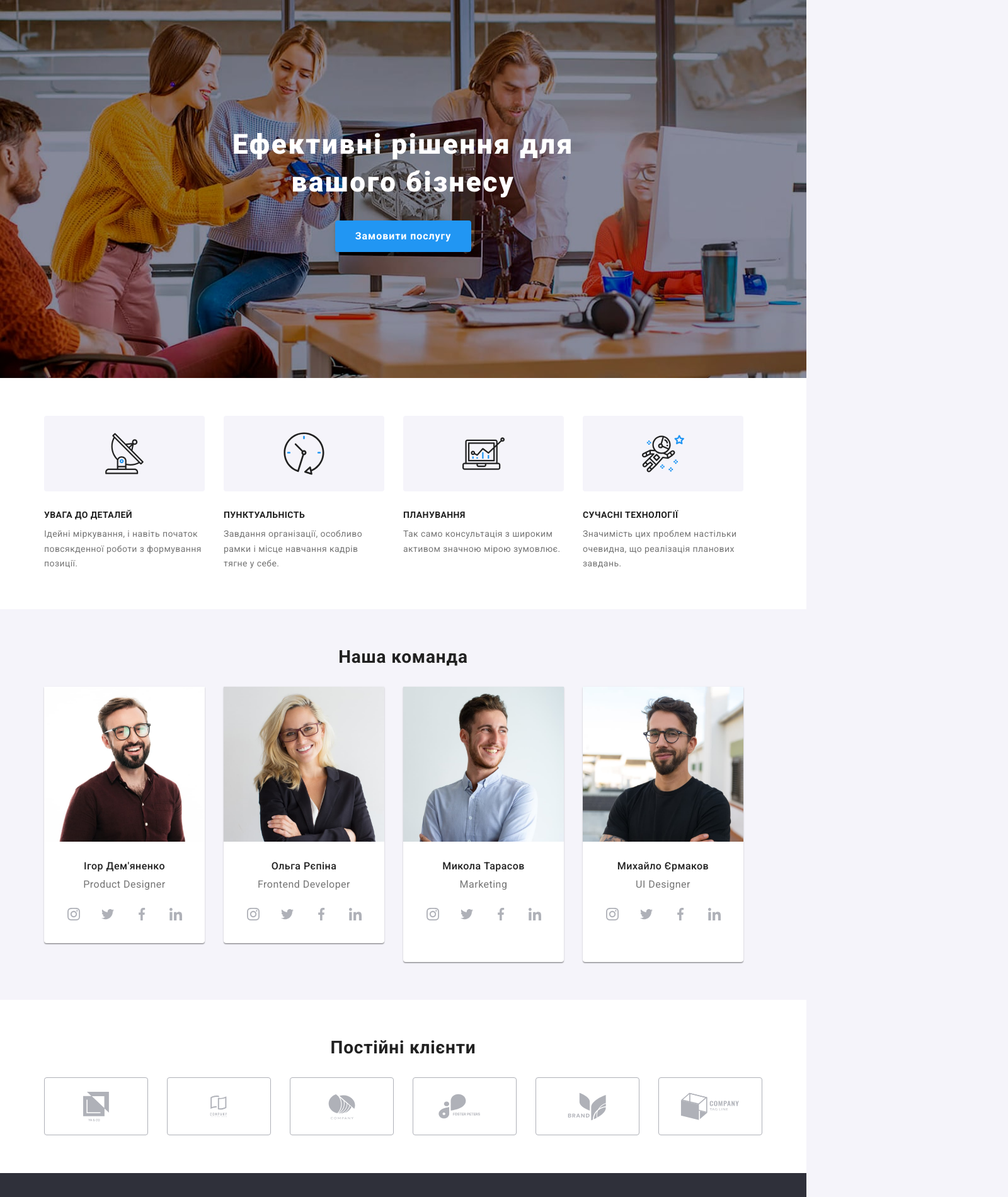
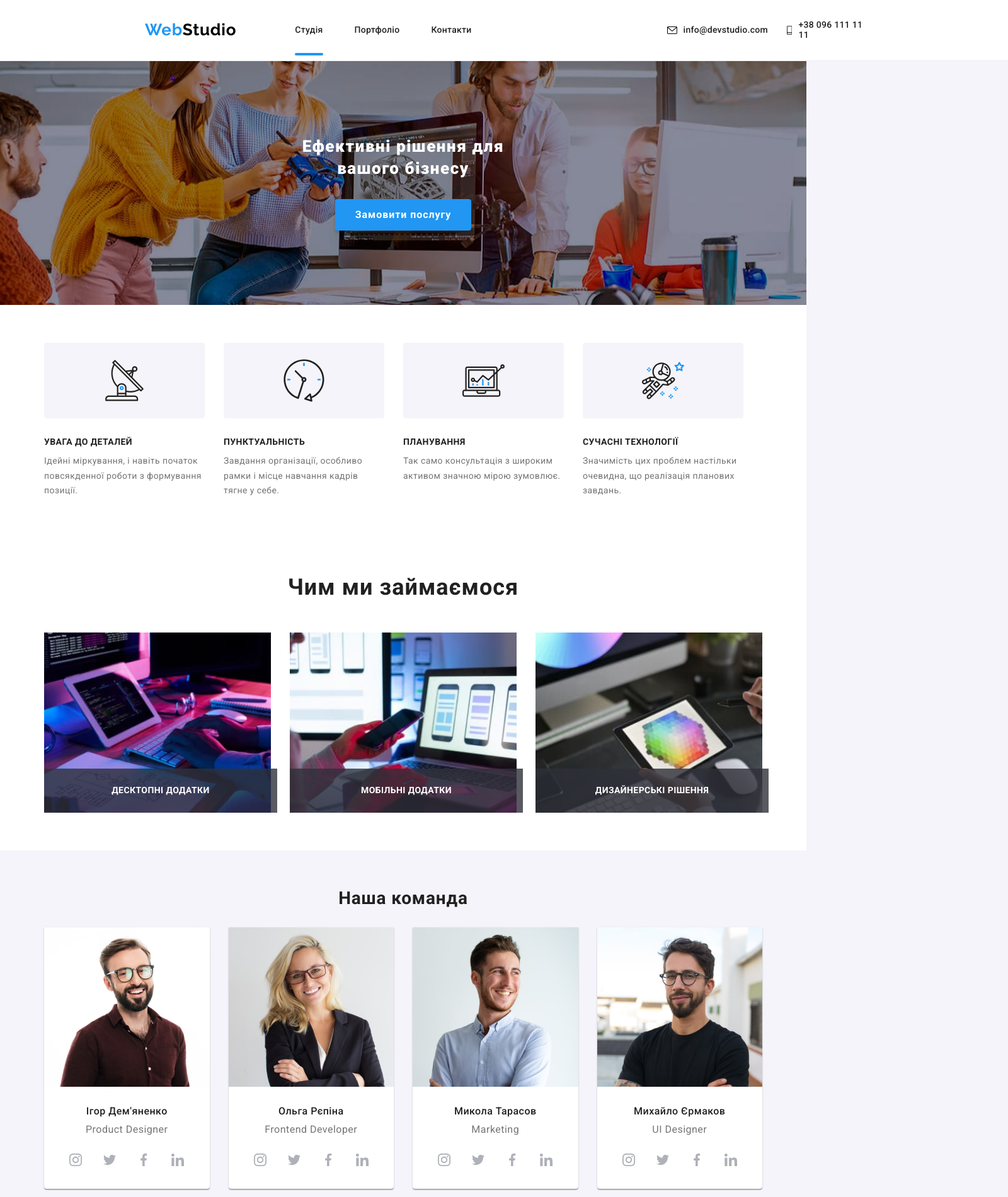
Before and after one commit to OksanaKozak/goit-markup-hw-08, a plain HTML site: page index.html in a window 1280 px wide. Shown: the top 1900 px of the page at 63% size, 1600 px wide, since content can reach past the window. Drawn offline with nearby package versions, Linux system fonts and the light colour scheme; files whose address does not match are found by name.

Commit message:
ДЗ-8 птн

```diff
--- a/index.html
+++ b/index.html
@@ -18,7 +18,7 @@
   </head>
 
   <body>
-    <!-- <header class="page-header">
+    <header class="page-header">
       <div class="header-div container">
         <nav class="navigation">
           <a href="./index.html" class="logo"
@@ -45,7 +45,7 @@
             </li>
           </ul>
       </div>
-    </header> -->
+    </header>
 
     <main>
       <!--  hero  -->
@@ -106,7 +106,7 @@
         </div>
       </section>
 
-      <section class="work section visualli-hidden">
+      <section class="work section">
         <div class="container">
           <h2 class="work__title">Чим ми займаємося</h2>
           <ul class="work__list">
--- a/sass/layouts/_clients.scss
+++ b/sass/layouts/_clients.scss
@@ -8,23 +8,21 @@
       &__list {
         display: flex;
         flex-wrap: wrap;
-        margin-right: - 30px;
-        margin-bottom: - 30px;
+        gap: 30px;
       }
       &__items {
         width: 100%;
         height: 92px;
         fill: currentColor;
-        margin-right: 30px;
-        margin-bottom: 30px;
+
         @media screen and (min-width:450px) {
-          width: calc((100% - 60px) / 2);
+          flex-basis: calc((100% - 30px) / 2);
         }
         @media screen and (min-width:768px) {
-          width: calc((100% - 90px) / 3);
+          flex-basis: calc((100% - 60px) / 3);
         }
         @media screen and (min-width:1200px) {
-          width: calc((100% - 180px) / 6);
+          flex-basis: calc((100% - 150px) / 6);
         }
       }
       &__link {
--- a/sass/layouts/_hero.scss
+++ b/sass/layouts/_hero.scss
@@ -1,8 +1,8 @@
 .hero {
     max-width: 1600px;
     text-align: center;
-    padding-top: 200px;
-    padding-bottom: 200px;
+    padding-top: 118px;
+    padding-bottom: 118px;
     margin-left: auto;
     margin-right: auto;
     background-image: url('../images/hero-min.jpg'), url('..//images/Bg.png');
@@ -11,7 +11,7 @@
     background-position: center;
   }
 .hero-title {
-  @include font(44px, 900, 1.36, 0.06em);
+  @include font(26px, 900, 1.36, 0.06em);
     color: #ffffff;
     margin-bottom: 30px;
   }
--- a/sass/layouts/_team.scss
+++ b/sass/layouts/_team.scss
@@ -1,30 +1,19 @@
 .team__list {
     display: flex;
     flex-wrap: wrap;
+    gap: 30px;
   }
 
 .team__itam {
     box-shadow: 0px 1px 3px rgba(0, 0, 0, 0.12), 0px 1px 1px rgba(0, 0, 0, 0.14), 0px 2px 1px rgba(0, 0, 0, 0.2);
     border-radius: 0px 0px 4px 4px;
     background-color: #ffffff;
-    &:not(:last-child) {
-      margin-bottom: 30px;
-    }
+
     @media screen and (min-width:768px) {
-      width: calc((100% - 60px) / 2);
-      &:nth-child(2n+1) {
-      margin-right: 30px;
-      }
-      &:nth-last-child(-n + 2) {
-        margin-bottom: 0px;
-        }
+      flex-basis: calc((100% - 30px) / 2);
     }
     @media screen and (min-width:1200px) {
-      width: calc((100% - 120px) / 4);
-      margin-bottom: 0px;
-      &:not(:last-child) {
-        margin-right: 30px;
-      }
+      flex-basis: calc((100% - 90px) / 4);
     }
   }
 .team__title {
--- a/sass/layouts/_work.scss
+++ b/sass/layouts/_work.scss
@@ -1,19 +1,12 @@
-.work {
-  display: none;
-}
-.visualli-hidden {
-  position: absolute;
-  width: 1px;
-  height: 1px;
-  margin: -1px;
-  border: 0;
-  padding: 0;
-  white-space: nowrap;
-  overflow: hidden;
-  opacity: 0;
-}
 .work {
     background-color: #FFFFFF;
+    display: none;
+
+    @media screen and (min-width:1200px) {
+      flex-basis: calc((100% - 60px) / 3);
+      display: flex;
+      }
+
     &__list {
         display: flex;
       }
```
Also changed, not shown: CSS/main.css, CSS/main.min.css, 2 other files.
